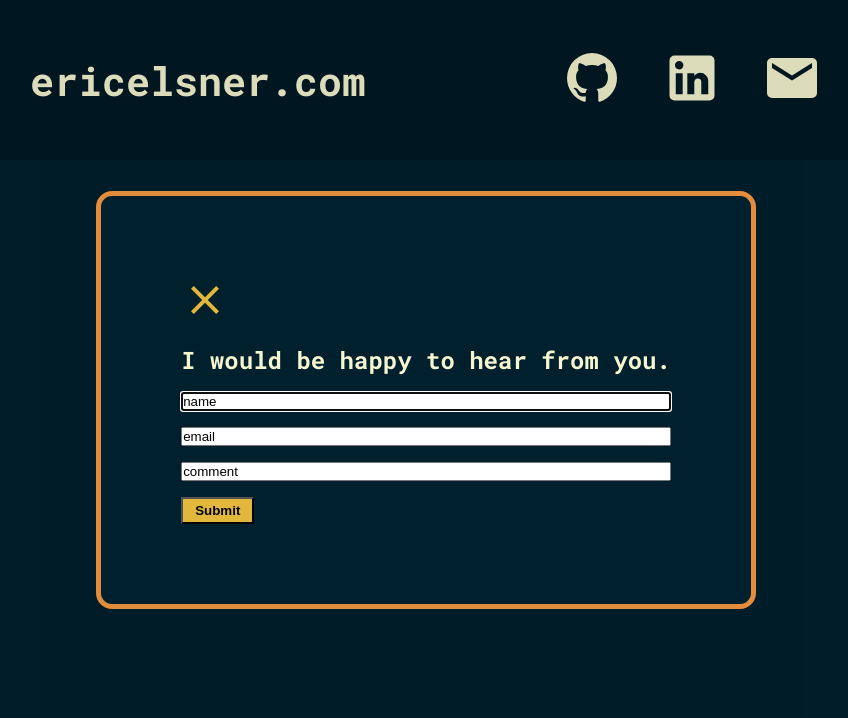
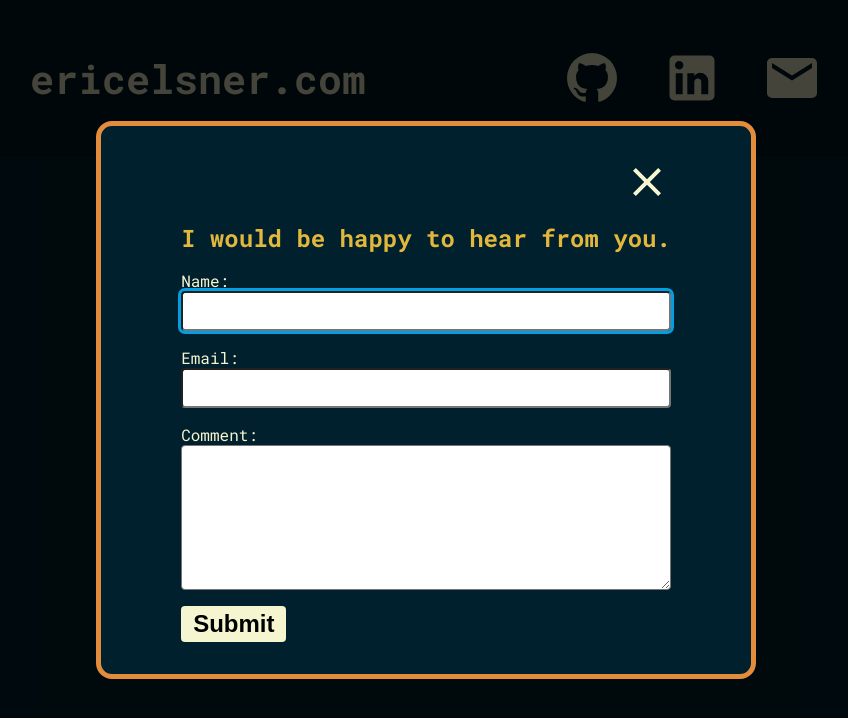
Before and after one commit to mqpiffle/ewe-gatsby, a Gatsby site: page / in a window 1280 px wide. Both pictures are taken after a click on the icon 1006 px from the left and 78 px from the top of the page. Shown: the whole page, without its empty margins (214-1062 px from the left). Built offline with nearby package versions, Linux system fonts and the light colour scheme; Gatsby itself is replaced by a stand-in of ours.

Commit message:
some more styling tweaks

```diff
--- a/src/components/ContactFormModal.js
+++ b/src/components/ContactFormModal.js
@@ -5,62 +5,50 @@ import { mdiClose } from '@mdi/js'
 import '../styles/contact-form.css'
 
 const ContactFormModal = ({ dialogRef, closeModal }) => {
-    console.log('closeModal', closeModal)
-    // const dialogRef = useRef(null)
-    // // const lastActiveElement = useRef(null)
-
-    // console.log('open', open)
-    // useEffect(() => {
-    //     const node = dialogRef.current
-    //     if (open) {
-    //         // lastActiveElement.current = document.activeElement
-    //         node.showModal()
-    //     } else {
-    //         node.close()
-    //         // lastActiveElement.current.focus()
-    //     }
-    // }, [open])
-
-    // useEffect(() => {
-    //     const dialogNode = dialogRef.current
-    //     const handleCancel = event => {
-    //         event.preventDefault()
-    //         onRequestClose()
-    //     }
-    //     dialogNode.addEventListener('cancel', handleCancel)
-    //     return () => {
-    //         dialogNode.removeEventListener('cancel', handleCancel)
-    //     }
-    // }, [onRequestClose])
-
     return (
-        <dialog ref={dialogRef}>
+        <dialog
+            ref={dialogRef}
+            onCancel={closeModal}
+        >
             <div className='modal-header'>
                 <Icon
                     path={mdiClose}
                     size={2}
-                    color='var(--clr-highlight2)'
+                    className='icon'
                     onClick={closeModal}
                 />
             </div>
-            <h2>I would be happy to hear from you.</h2>
+            <h2 className='modal-title'>I would be happy to hear from you.</h2>
             <form
                 action=''
                 method='POST'
                 className='contact-form'
             >
+                <div className='contact-form__section'>
+                    <label htmlFor='name'>Name:</label>
                     <input
                         type='text'
-                    value='name'
+                        name='name'
+                        id='name'
                     />
+                </div>
+                <div className='contact-form__section'>
+                    <label htmlFor='email'>Email:</label>
                     <input
                         type='email'
-                    value='email'
+                        name='email'
+                        id='email'
                     />
-                <input
+                </div>
+                <div className='contact-form__section'>
+                    <label htmlFor='comment'>Comment:</label>
+                    <textarea
                         type='text'
-                    value='comment'
+                        name='comment'
+                        id='comment'
+                        rows='5'
                     />
+                </div>
                 <button
                     className='btn'
                     type='submit'
--- a/src/components/Header.js
+++ b/src/components/Header.js
@@ -8,11 +8,11 @@ import '../styles/header.css'
 
 const Header = () => {
     const [modalOpen, setModalOpen] = useState(false)
-    console.log('modalOpen', modalOpen)
+    // console.log('modalOpen', modalOpen)
 
     const handleModal = event => {
         event.preventDefault()
-        console.log('MODAL CLICK')
+        // console.log('MODAL CLICK')
         setModalOpen(prev => !prev)
     }
 
@@ -47,21 +47,21 @@ const Header = () => {
                             <Icon
                                 path={mdiGithub}
                                 size={2.5}
-                                color='var(--clr-text)'
+                                className='icon'
                             />
                         </a>
                         <a href=''>
                             <Icon
                                 path={mdiLinkedin}
                                 size={2.5}
-                                color='var(--clr-text)'
+                                className='icon'
                             />
                         </a>
                         <div className='contact'>
                             <Icon
                                 path={mdiEmail}
                                 size={2.5}
-                                color='var(--clr-text)'
+                                className='icon'
                                 onClick={handleModal}
                             />
                         </div>
--- a/src/styles/contact-form.css
+++ b/src/styles/contact-form.css
@@ -1,5 +1,33 @@
+input,
+textarea {
+    font-size: 1.5rem;
+    padding: .25rem .5rem;
+    border-radius: .25rem;
+}
+
+input:focus,
+textarea:focus {
+    outline: 3px solid var(--clr-bg-light);
+}
+
+
+
 .contact-form {
     display: flex;
     flex-direction: column;
     gap: 1rem;
 }
+
+.contact-form__section {
+    display: flex;
+    flex-direction: column;
+}
+
+.modal-title {
+    color: var(--clr-highlight2);
+}
+
+.modal-header {
+    display: flex;
+    flex-direction: row-reverse;
+}
--- a/src/styles/header.css
+++ b/src/styles/header.css
@@ -1,11 +1,11 @@
-header {
-  width: 100vw;
-  background-color: var(--clr-bg-xdark);
+#brand {
+  font-size: 2.5rem;
+  color: var(--clr-text);
+  text-decoration: none;
+  transition: color 180ms ease;
 }
 
-header>h1 {
-  padding: 3%;
+#brand:hover {
   color: var(--clr-highlight);
-  text-shadow: 1px 2px 5px var(--clr-shadow-light);
-  cursor: pointer;
+  transition: color 180ms ease;
 }
--- a/src/styles/index.css
+++ b/src/styles/index.css
@@ -25,6 +25,10 @@
     --clr-shadow-dark: hsl(0 0% 0% / .67);
 }
 
+::backdrop {
+    --clr-backdrop: hsl(0 0% 0% / .72);
+}
+
 html {
     font-family: "Roboto Mono", serif;
     font-size: 16px;
@@ -36,6 +40,11 @@ body {
     color: var(--clr-text);
     background-color: var(--clr-bg-dark);
     overflow-x: hidden;
+}
+
+header {
+    width: 100vw;
+    background-color: var(--clr-bg-xdark);
 }
 
 nav {
@@ -51,18 +60,17 @@ dialog {
     flex-direction: column;
     gap: 1rem;
     margin: auto;
-    padding: 5rem;
+    padding: 2rem 5rem;
     color: var(--clr-text);
     background-color: var(--clr-bg-dark);
     border: 5px solid var(--clr-highlight);
     border-radius: 1rem;
 }
 
-#brand {
-    font-size: 2.5rem;
-    color: var(--clr-text);
-    text-decoration: none;
+dialog::backdrop {
+    background-color: var(--clr-backdrop);
 }
+
 
 .flex {
     display: flex;
@@ -120,8 +128,30 @@ a:visited {
 
 .btn {
     width: fit-content;
-    font-size: 1.25;
+    font-size: 1.5rem;
     font-weight: 600;
     padding: .25rem .75rem;
-    background-color: var(--clr-highlight2);
+    background-color: var(--clr-text);
+    border: none;
+    border-radius: .25rem;
+    cursor: pointer;
+    transition: background-color 180ms ease;
 }
+
+.btn:hover {
+    background-color: var(--clr-highlight);
+    transition: background-color 180ms ease;
+}
+
+.icon {
+    display: flex;
+    align-items: center;
+    cursor: pointer;
+    color: var(--clr-text);
+    transition: color 180ms ease;
+}
+
+.icon:hover {
+    color: var(--clr-highlight);
+    transition: color 180ms ease;
+}
--- a/src/styles/projects.css
+++ b/src/styles/projects.css
@@ -1,7 +1,7 @@
 .project-card__container {
     margin: 0 auto;
     display: grid;
-    grid-template-columns: repeat(auto-fit, 400px);
+    grid-template-columns: repeat(auto-fit, minmax(300px, 1fr));
     gap: 2rem;
 }
 
```
Lines whose indentation alone changed are shown as unchanged.
